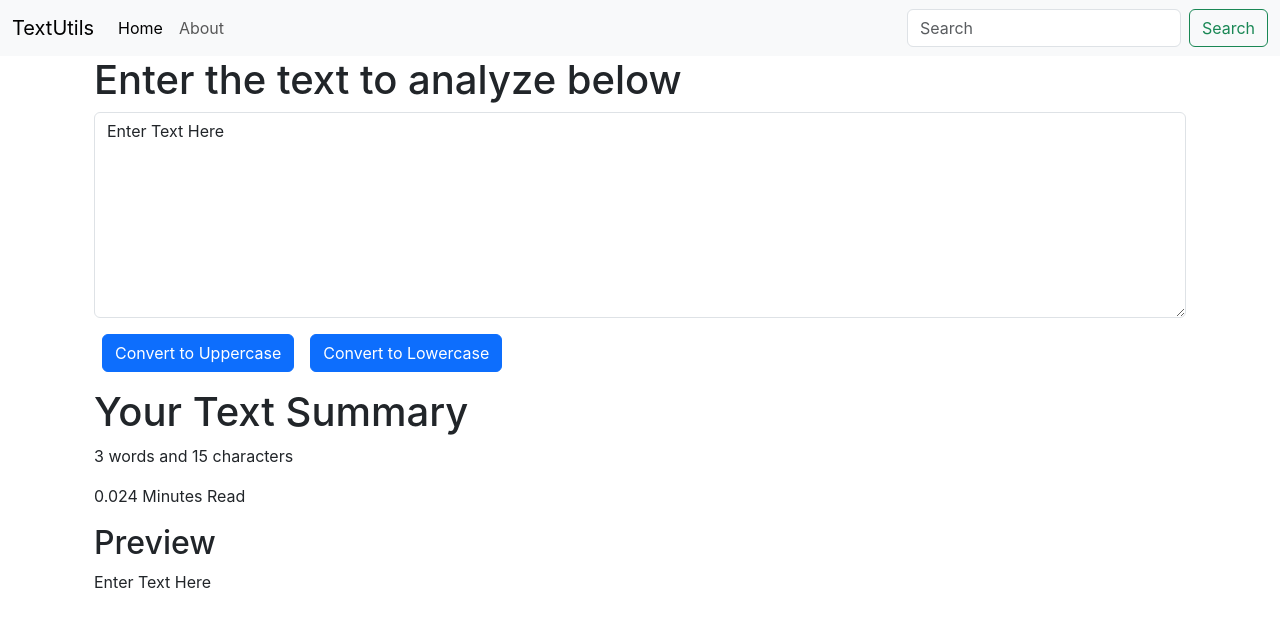
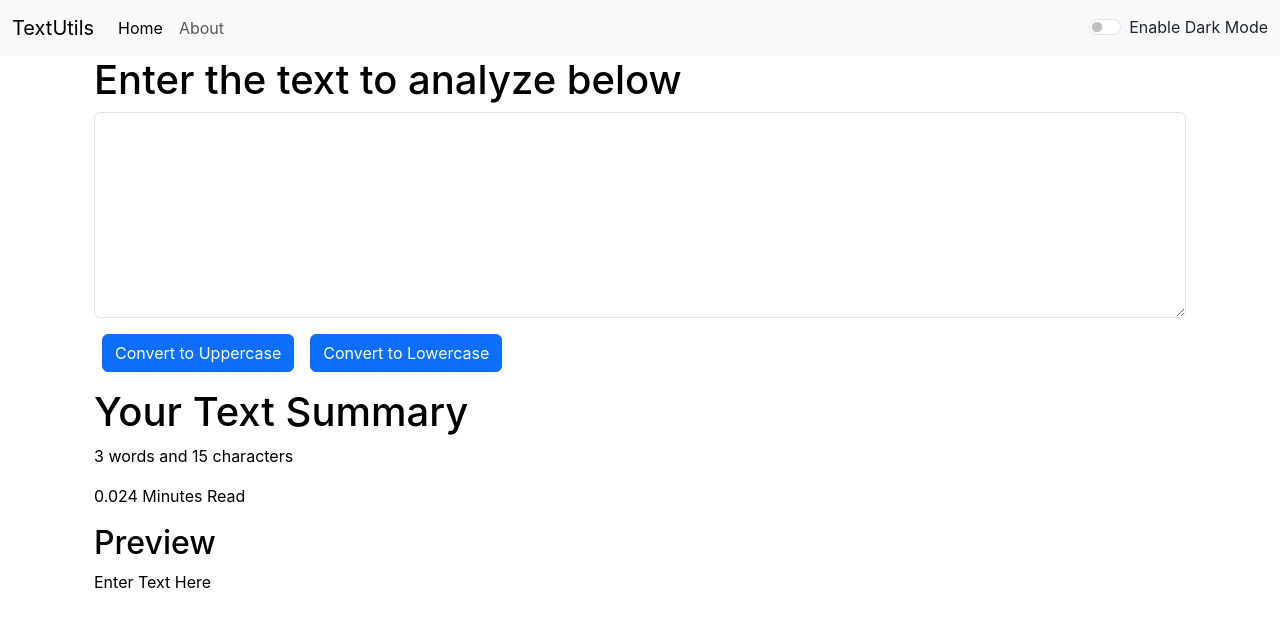
Before and after one commit to Nikhil-Prabhat/React_Tutorial_Project, a React (Create React App) app in the folder my-app/: page / in a window 1280 px wide. Shown: the top 626 px of the page. Built offline with nearby package versions, Linux system fonts and the light colour scheme.

Commit message:
RT-4 : Improving Dark Mode

```diff
--- a/my-app/src/App.js
+++ b/my-app/src/App.js
@@ -1,16 +1,32 @@
+import { useState } from "react";
 import "./App.css";
 import Navbar from "./components/Navbar";
 import TextForm from "./components/TextForm";
 
 function App() {
+  const [mode, setMode] = useState("light");
+  const toggleMode = () => {
+    if (mode === "light") {
+      setMode("dark");
+      document.body.style.backgroundColor = "#1b1b67";
+    } else {
+      setMode("light");
+      document.body.style.backgroundColor = "white";
+    }
+  };
+
   return (
     <>
-      <Navbar titleText="TextUtils" homeText="Home" />
+      <Navbar
+        titleText="TextUtils"
+        homeText="Home"
+        mode={mode}
+        toggleMode={toggleMode}
+      />
 
       <div className="container">
-        <TextForm heading="Enter the text to analyze below"/>
+        <TextForm heading="Enter the text to analyze below" mode={mode}/>
       </div>
-
     </>
   );
 }
--- a/my-app/src/components/Navbar.js
+++ b/my-app/src/components/Navbar.js
@@ -5,9 +5,11 @@
     titleText = "Set Title here",
     homeText = "Set Home Text",
     aboutText = "About",
+    mode = "light",
+    toggleMode
 }) {
     return (
-        <nav className="navbar navbar-expand-lg bg-body-tertiary">
+        <nav className={`navbar navbar-expand-lg navbar-${mode} bg-${mode}`}>
             <div className="container-fluid">
                 <a className="navbar-brand" href="/">
                     {titleText}
@@ -36,17 +38,19 @@
                             </a>
                         </li>
                     </ul>
-                    <form className="d-flex" role="search">
+
+                    <div className={`form-check form-switch text-${mode === 'light' ? 'dark' : 'light'}`}>
                         <input
-                            className="form-control me-2"
-                            type="search"
-                            placeholder="Search"
-                            aria-label="Search"
+                            className="form-check-input"
+                            type="checkbox"
+                            role="switch"
+                            id="flexSwitchCheckDefault"
+                            onClick={toggleMode}
                         />
-                        <button className="btn btn-outline-success" type="submit">
-                            Search
-                        </button>
-                    </form>
+                        <label className="form-check-label" htmlFor="flexSwitchCheckDefault">
+                            Enable Dark Mode
+                        </label>
+                    </div>
                 </div>
             </div>
         </nav>
@@ -57,4 +61,6 @@
     titleText: PropTypes.string,
     homeText: PropTypes.string,
     aboutText: PropTypes.string,
+    mode: PropTypes.string,
+    toggleMode: PropTypes.func
 };
--- a/my-app/src/components/TextForm.js
+++ b/my-app/src/components/TextForm.js
@@ -21,7 +21,7 @@
     const [text, setText] = useState("Enter Text Here");
     return (
         <>
-            <div className="container">
+            <div className="container" style={{ color: props.mode === 'dark' ? 'white' : 'black' }}>
                 <h1>{props.heading}</h1>
                 <div className="mb-3">
                     <textarea
@@ -30,6 +30,7 @@
                         onChange={handleOnChange}
                         id="myBox"
                         rows="8"
+                        style={{ backgroundColor: props.mode === 'dark' ? '#1b1b67' : 'light', color: props.mode === 'dark' ? 'black' : 'white' }}
                     ></textarea>
                 </div>
 
@@ -37,7 +38,7 @@
                 <button className="btn btn-primary mx-2" onClick={handleLowercaseClick}>Convert to Lowercase</button>
             </div>
 
-            <div className="container my-3">
+            <div className="container my-3" style={{ color: props.mode === 'dark' ? 'white' : 'black' }}>
                 <h1>Your Text Summary</h1>
                 <p>
                     {text.split(" ").length} words and {text.length} characters
```
